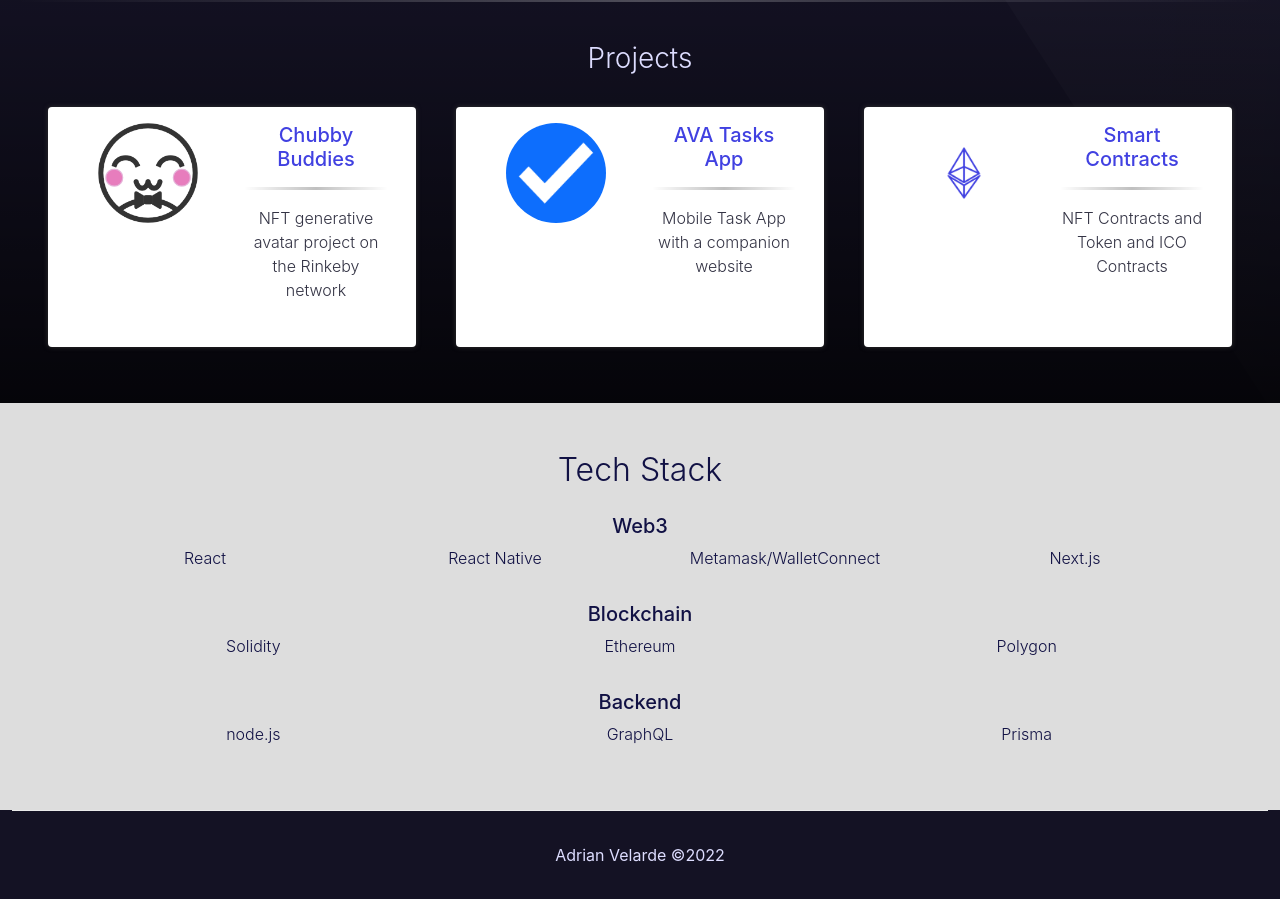
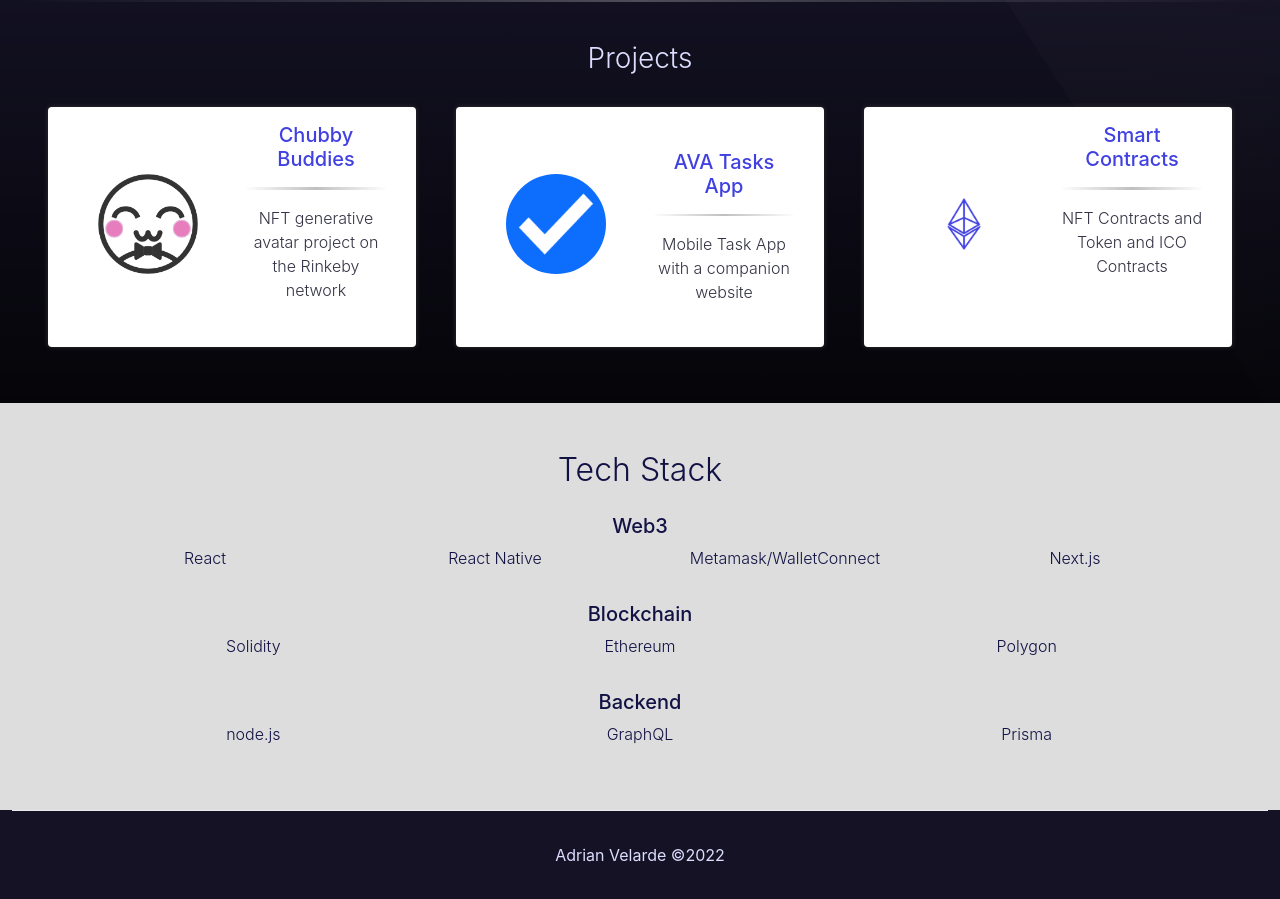
Before and after one commit to adrianve-dev/dev-portfolio, a Next.js app: page / in a window 1280 px wide. Shown: the part 1240-2139 px from the top of the page. Built offline with nearby package versions, Linux system fonts and the light colour scheme.

Commit message:
refactor: vertical align project logos

```diff
--- a/pages/index.js
+++ b/pages/index.js
@@ -89,7 +89,7 @@
           <Row className='m-auto'>
             <Col sm='4'>
               <Row style={{color: '#334', backgroundColor:'white', minHeight: '15em', boxShadow: '0 0 5px #333', borderRadius: '0.25em', overflow: 'hidden'}} className='fw-light p-3 m-2'>
-                <Col xs='12' sm='6'>
+                <Col xs='12' sm='6' className='my-auto'>
                   <Image
                     width='100px'
                     height='100px'
@@ -106,7 +106,7 @@
             </Col>
             <Col sm='4'>
               <Row style={{color: '#334', backgroundColor:'white', minHeight: '15em', boxShadow: '0 0 5px #333', borderRadius: '0.25em', overflow: 'hidden'}} className='fw-light p-3 m-2'>
-                <Col xs='12' sm='6'>
+                <Col xs='12' sm='6' className='my-auto'>
                   <Image className='rounded-circle'
                     width='100px'
                     height='100px'
@@ -114,7 +114,7 @@
                     alt='AVA Tasks'
                   />
                 </Col>
-                <Col xs='12' sm='6'>
+                <Col xs='12' sm='6' className='my-auto'>
                   <h5 className='blueText'>AVA Tasks App</h5>
                   <hr className={'hrDark'} />
                   <div>Mobile Task App with a companion website</div>
@@ -123,7 +123,7 @@
             </Col>
             <Col sm='4'>
               <Row style={{color: '#334', backgroundColor:'white', minHeight: '15em', boxShadow: '0 0 5px #333', borderRadius: '0.25em', overflow: 'hidden'}} className='fw-light p-3 m-2'>
-                <Col xs='12' sm='6'>
+                <Col xs='12' sm='6' className='my-auto'>
                   <Image className='rounded-circle'
                     width='100px'
                     height='100px'
```
